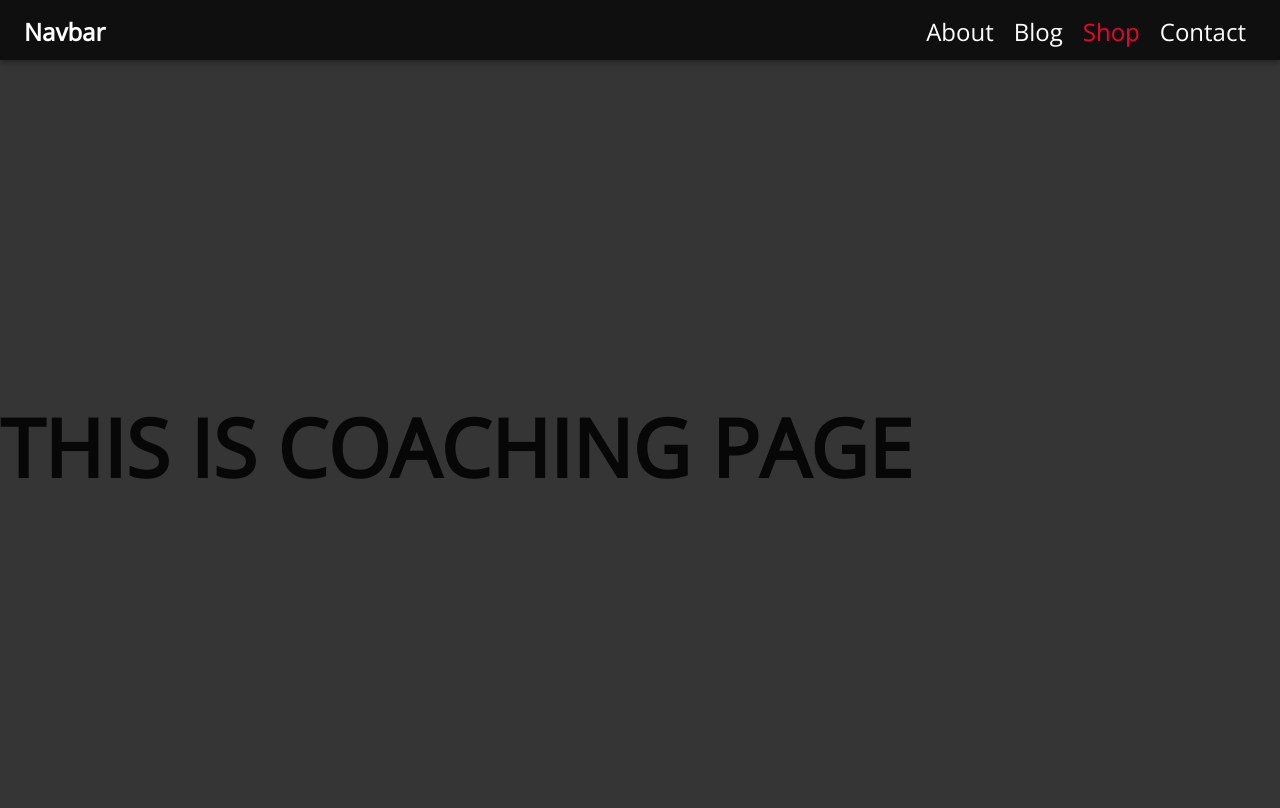
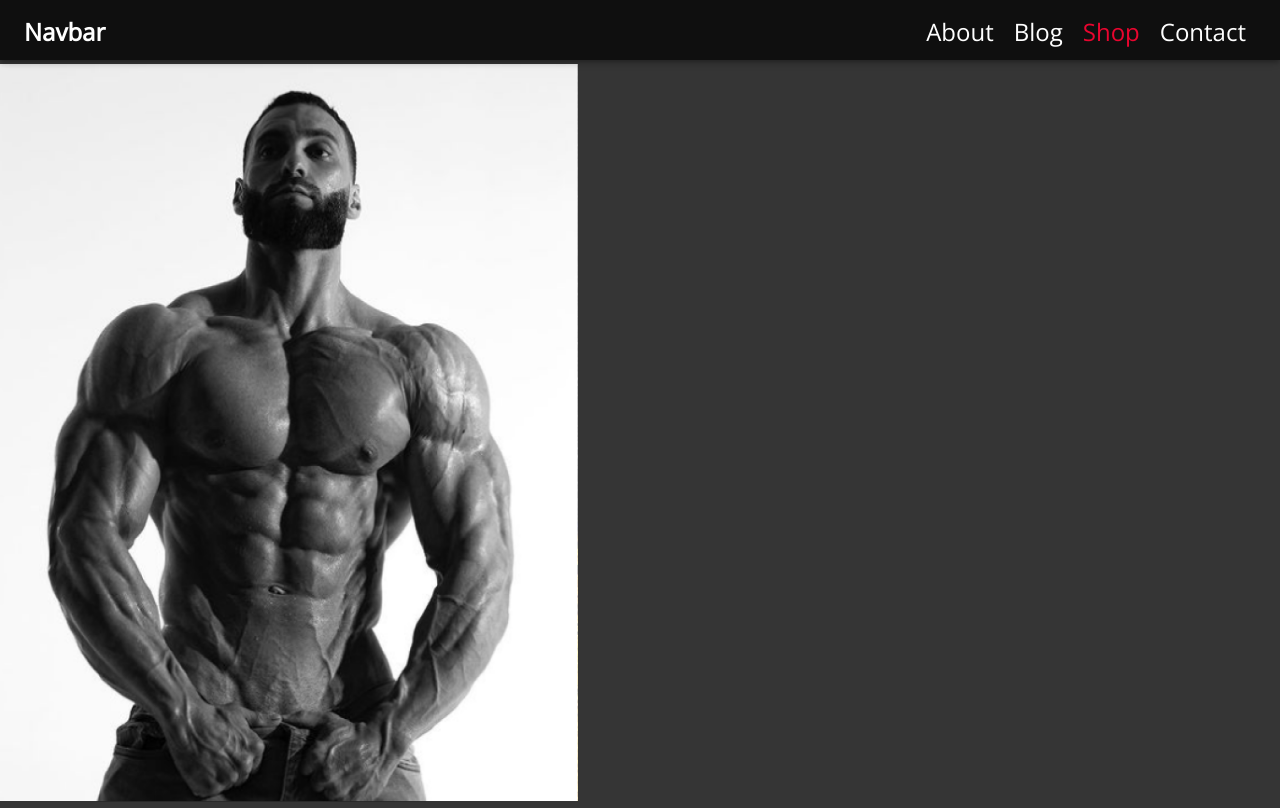
Before and after one commit to fs1g17/fs1g17.github.io, a React (Create React App) app: page /shop/online_coaching in a window 1280 px wide. Built offline with nearby package versions, Linux system fonts and the light colour scheme.

Commit message:
Add image to the online-coaching section

```diff
--- a/src/screens/Shop/OnlineCoaching/OnlineCoaching.tsx
+++ b/src/screens/Shop/OnlineCoaching/OnlineCoaching.tsx
@@ -1,11 +1,14 @@
-import { Typography } from '@mui/material';
 import React from 'react';
+
+import { Box, Typography } from '@mui/material';
+
+import img from '../../../static/images/shop-card-img-1.png';
 
 const OnlineCoaching = () => {
   return (
-    <div style={{ marginTop: 400}}>
-      <Typography variant='h1'>THIS IS COACHING PAGE</Typography>
-    </div>
+    <Box mt="64px" height="calc(100vh - 62px);">
+      <img src={img} style={{ height: '100%'}} />
+    </Box>
   );
 }
 
```
